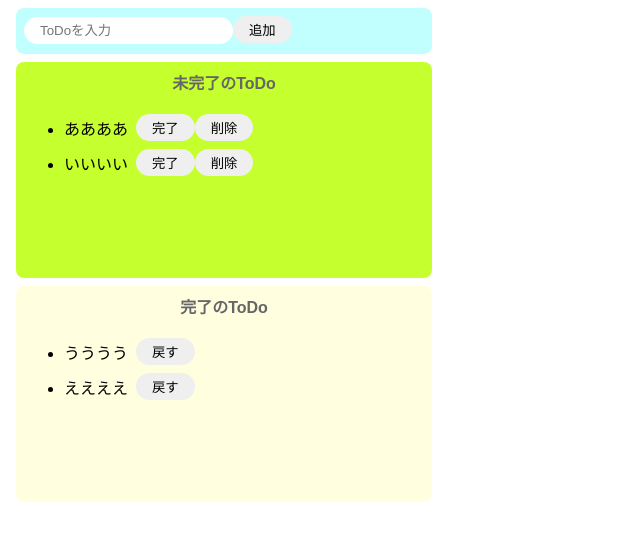
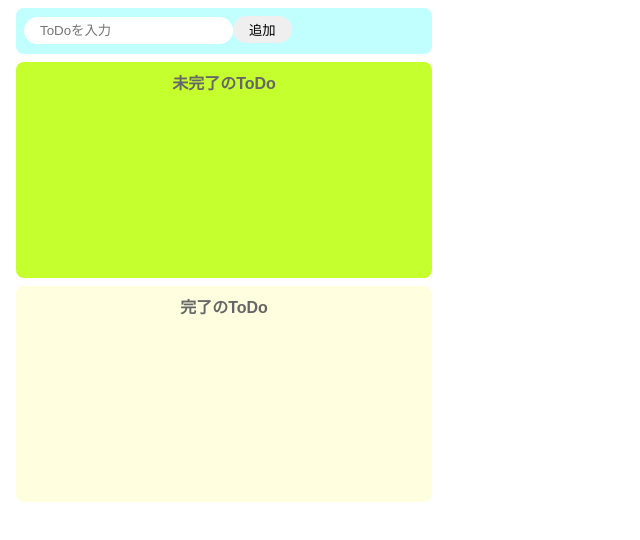
Before and after one commit to hashi17/Todo-React, a React (Create React App) app: page / in a window 1280 px wide. Shown: the top 540 px of the page, without its empty margins (0-640 px from the left). Built offline with nearby package versions, Linux system fonts and the light colour scheme.

Commit message:
ToDoアプリv1完成

```diff
--- a/src/App.jsx
+++ b/src/App.jsx
@@ -1,28 +1,72 @@
-import React, { useEffect, useState } from "react";
-import { ColorfulMessage } from "./components/ColorfulMessage";
+import React, { useState } from "react";
 import "./styles.css";
 
 export const App = () => {
-  const [incompleteTodos, setIncomplateTodos] = useState([
-    "ああああ",
-    "いいいい"
-  ]);
-  const [completeTodos, setComplateTodos] = useState(["うううう", "ええええ"]);
+  const [todoText, setTodoText] = useState("");
+  const [incompleteTodos, setIncomplateTodos] = useState([]);
+  const [completeTodos, setComplateTodos] = useState([]);
+
+  const onChangeTodoText = (event) => setTodoText(event.target.value);
+  const onClickAdd = () => {
+    if (todoText === "") return;
+    const newTodo = [...incompleteTodos, todoText];
+    setIncomplateTodos(newTodo);
+    setTodoText("");
+  };
+  const onClickDelete = (index) => {
+    const newTodos = [...incompleteTodos];
+    newTodos.splice(index, 1);
+    setIncomplateTodos(newTodos);
+  };
+
+  const onClickComplete = (index) => {
+    const newIncomplateTodos = [...incompleteTodos];
+    newIncomplateTodos.splice(index, 1);
+
+    const newComplateTodos = [...completeTodos, incompleteTodos[index]];
+    setIncomplateTodos(newIncomplateTodos);
+    setComplateTodos(newComplateTodos);
+  };
+
+  const onClickBack = (index) => {
+    const newCompleteTodos = [...completeTodos];
+    newCompleteTodos.splice(index, 1);
+
+    const newInCompleteTodos = [...incompleteTodos, completeTodos[index]];
+    setComplateTodos(newCompleteTodos);
+    setIncomplateTodos(newInCompleteTodos);
+  };
   return (
     <>
       <div className="input-area">
-        <input placeholder="ToDoを入力" />
-        <button>追加</button>
+        <input
+          placeholder="ToDoを入力"
+          value={todoText}
+          onChange={onChangeTodoText}
+        />
+        <button onClick={onClickAdd}>追加</button>
       </div>
       <div className="incomlete-area">
         <p className="title">未完了のToDo</p>
         <ul>
-          {incompleteTodos.map((todo) => {
+          {incompleteTodos.map((todo, index) => {
             return (
               <div key={todo} className="list-row">
                 <li>{todo}</li>
-                <button>完了</button>
-                <button>削除</button>
+                <button
+                  onClick={() => {
+                    onClickComplete(index);
+                  }}
+                >
+                  完了
+                </button>
+                <button
+                  onClick={() => {
+                    onClickDelete(index);
+                  }}
+                >
+                  削除
+                </button>
               </div>
             );
           })}
@@ -31,11 +75,17 @@ export const App = () => {
       <div className="complete-area">
         <p className="title">完了のToDo</p>
         <ul>
-          {completeTodos.map((todo) => {
+          {completeTodos.map((todo, index) => {
             return (
               <div key={todo} className="list-row">
                 <li>{todo}</li>
-                <button>戻す</button>
+                <button
+                  onClick={() => {
+                    onClickBack(index);
+                  }}
+                >
+                  戻す
+                </button>
               </div>
             );
           })}
```
